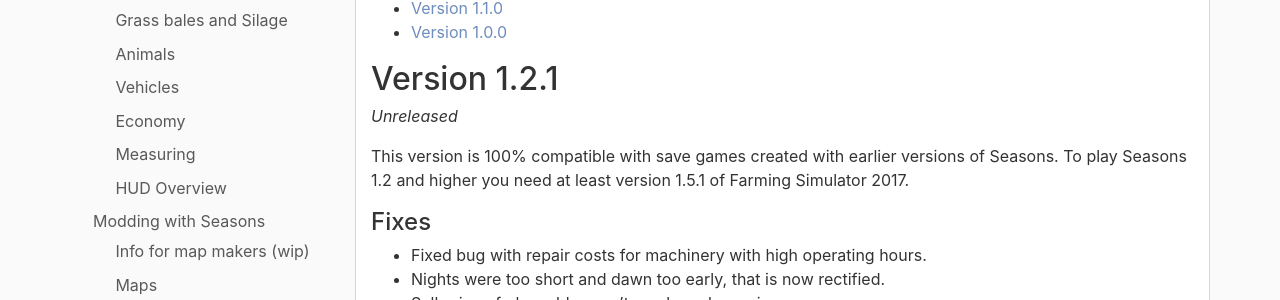
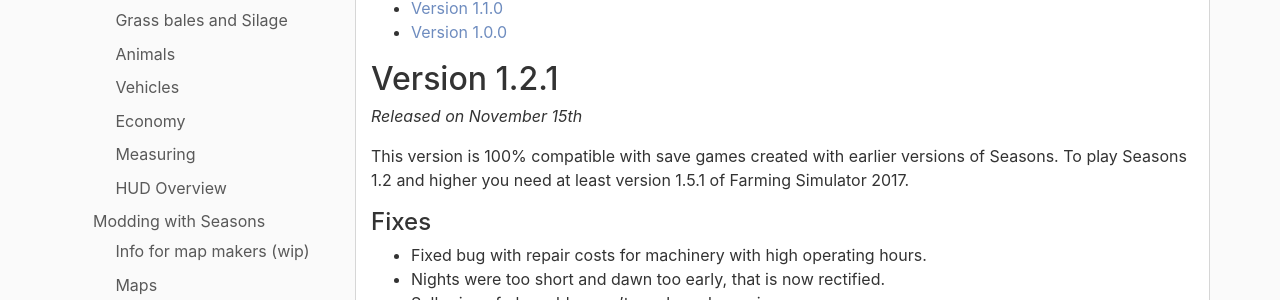
Before and after one commit to RealismusModding/realismusmodding.github.io, a Jekyll site: the page built from mods/seasons/manual/release_notes.md, in a window 1280 px wide and 900 px high. Shown: the part 273-573 px from the top of the window. Built offline with Jekyll 4.4.1, drawn with Linux system fonts in a browser that asks for light colours; comment, search, counter and statistics services are not loaded.

Commit message:
Add release date for 1.2.1

```diff
--- a/mods/seasons/manual/release_notes.md
+++ b/mods/seasons/manual/release_notes.md
@@ -12,7 +12,7 @@ The release notes contain the changed made in every version after the initial re
 - [Version 1.0.0](#version-100)
 
 ## Version 1.2.1
-*Unreleased*
+*Released on November 15th*
 
 This version is 100% compatible with save games created with earlier versions of Seasons.
 To play Seasons 1.2 and higher you need at least version 1.5.1 of Farming Simulator 2017.
```
